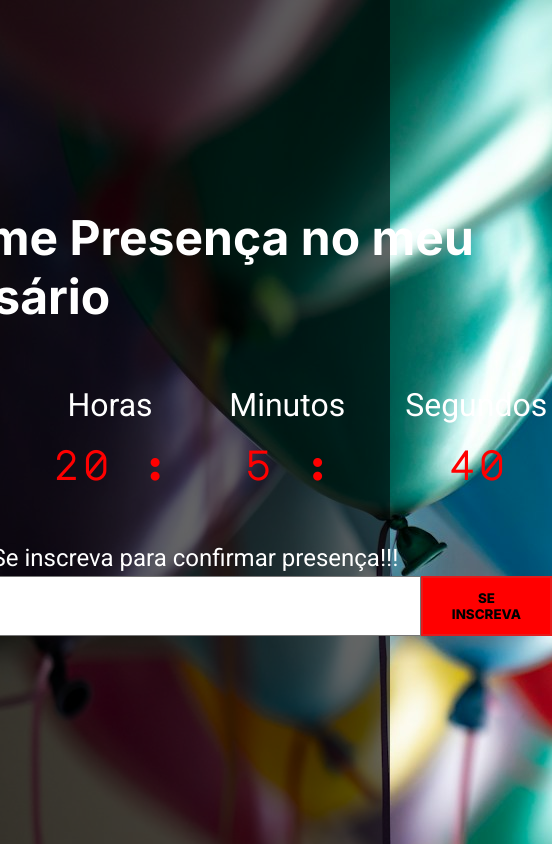
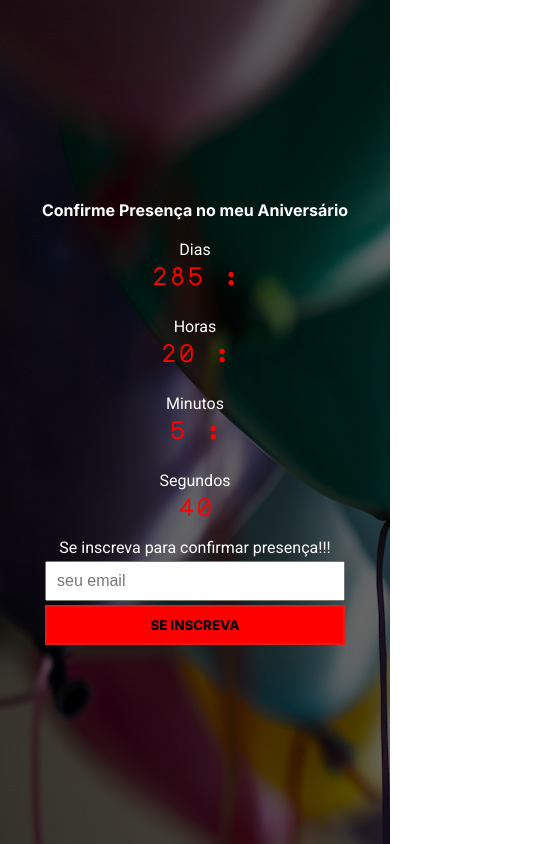
Before and after one commit to DorigonBruno/My_Birthday, a website built with Parcel: page src/index.html in a window 390 px wide. Shown: the whole page, 552 px wide, since content can reach past the window. Built offline with nearby package versions, Linux system fonts and the light colour scheme.

Commit message:
add_responsivo

```diff
--- a/src/styles/_card.scss
+++ b/src/styles/_card.scss
@@ -10,11 +10,11 @@ body {
   color: #fff;
   position: relative;
 
-  .conteudo{
+  .conteudo {
     position: relative;
   }
 
-  &::before{
+  &::before {
     content: "";
     position: absolute;
     top: 0;
@@ -22,7 +22,7 @@ body {
     width: 100%;
     height: 100%;
     background: #000;
-    opacity: .6;
+    opacity: 0.6;
   }
 }
 
@@ -61,6 +61,37 @@ body {
         font-weight: 700;
         font-family: "Major Mono Display", monospace;
       }
+
+      @media (max-width: 950px) {
+        margin-bottom: 40px;
+        gap: 10px;
+
+        &__title {
+          font-size: 1.5rem;
+        }
+
+        &__numbers {
+          font-size: 2rem;
+        }
+      }
+
+      @media (max-width: 630px) {
+        margin-bottom: 20px;
+        gap: 4px;
+
+        &__title {
+          font-size: 1rem;
+          align-self: center;
+        }
+
+        &__numbers {
+          font-size: 1.5rem;
+        }
+      }
+    }
+    @media (max-width: 630px) {
+      flex-direction: column;
+      gap: 10px;
     }
   }
 
@@ -94,5 +125,51 @@ body {
         font-weight: 800;
       }
     }
+
+    @media (max-width: 950px) {
+      &__container {
+        flex-direction: column;
+        gap: 10px;
+
+        &__input {
+          width: 500px;
+          height: 50px;
+        }
+      }
+
+      &__title {
+        font-size: 1rem;
+      }
+    }
+
+    @media (max-width: 630px) {
+      &__container {
+        flex-direction: column;
+        gap: 4px;
+
+        &__input {
+          width: 300px;
+          height: 40px;
+        }
+      }
+
+      &__title {
+        font-size: 1rem;
+      }
+    }
+  }
+
+  @media (max-width: 950px) {
+    &__title {
+      font-size: 2rem;
+      margin-bottom: 40px;
+    }
+  }
+
+  @media (max-width: 630px) {
+    &__title {
+      font-size: 1rem;
+      margin-bottom: 20px;
+    }
   }
 }
```
